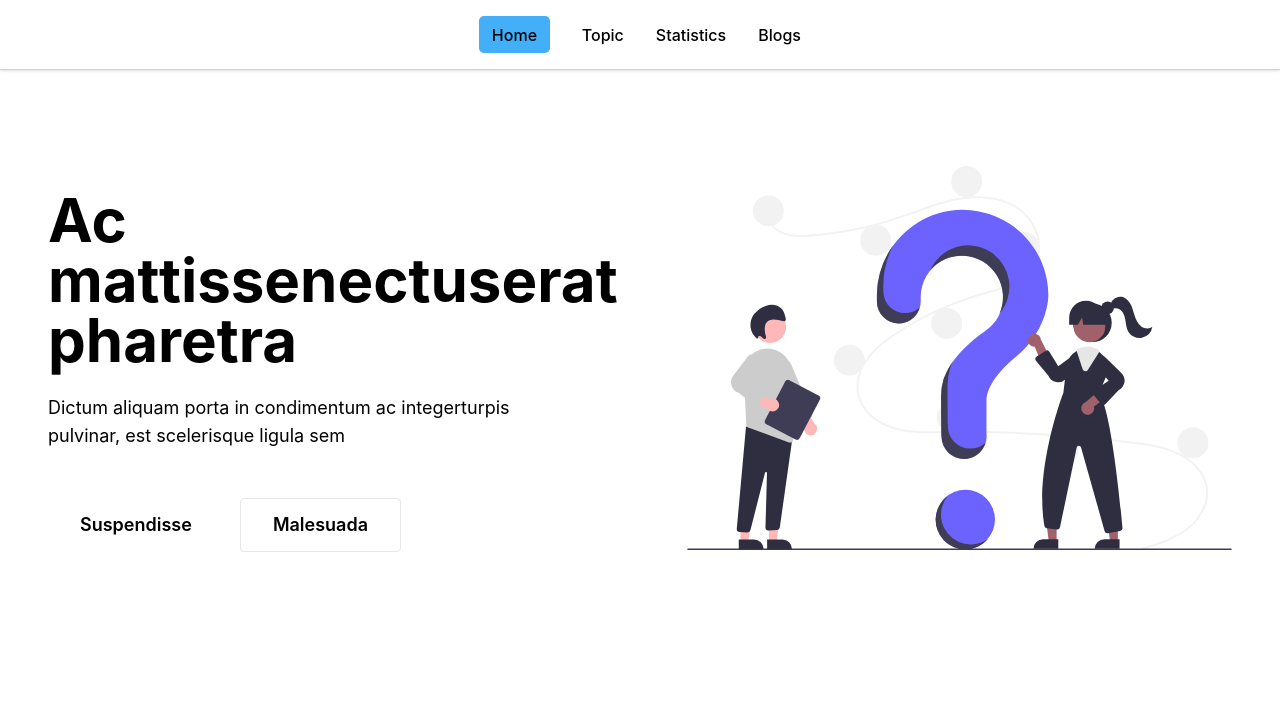
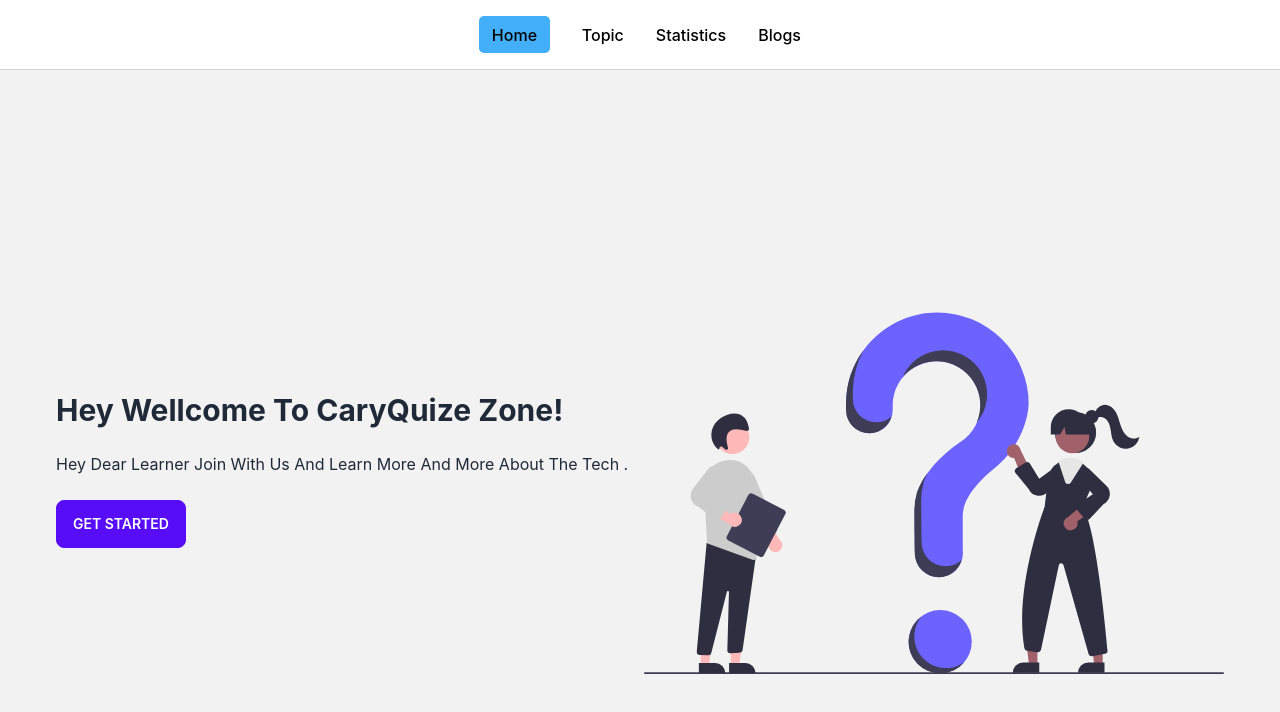
Before and after one commit to codewithashim/Quize-Zone, a React (Create React App) app: page / in a window 1280 px wide. Shown: the top 712 px of the page. Built offline with nearby package versions, Linux system fonts and the light colour scheme.

Commit message:
adde loader data

```diff
--- a/package.json
+++ b/package.json
@@ -6,7 +6,9 @@
     "@testing-library/jest-dom": "^5.16.5",
     "@testing-library/react": "^13.4.0",
     "@testing-library/user-event": "^13.5.0",
+    "daisyui": "^2.31.0",
     "react": "^18.2.0",
+    "react-daisyui": "^2.4.3",
     "react-dom": "^18.2.0",
     "react-router-dom": "^6.4.2",
     "react-scripts": "5.0.1",
--- a/src/Components/Header/Header.jsx
+++ b/src/Components/Header/Header.jsx
@@ -4,12 +4,12 @@ import "./Header.css";
 
 const Header = () => {
   return (
-    <div className="navBar shadow dark:bg-gray-800">
+    <div className="navBar shadow bg-gray-900">
       <NavLink
         className={({ isActive }) => (isActive ? "active" : undefined)}
         to="/"
       >
-      Home
+        Home
       </NavLink>
       <NavLink to="/topic">Topic</NavLink>
       <NavLink to="/statistics">Statistics</NavLink>
--- a/src/Components/Hero/Hero.jsx
+++ b/src/Components/Hero/Hero.jsx
@@ -1,27 +1,30 @@
 import React from "react";
+import { Link } from "react-router-dom";
 import HeroBanner from "../../Assets/hero-banner.svg";
 
 const Hero = () => {
   return (
-    <main>
-     <section className="dark:bg-gray-800 dark:text-gray-100">
-        <div className="container flex flex-col justify-center p-6 mx-auto sm:py-12 lg:py-24 lg:flex-row lg:justify-between">
-            <div className="flex flex-col justify-center p-6 text-center rounded-sm lg:max-w-md xl:max-w-lg lg:text-left">
-                <h1 className="text-5xl font-bold leading-none sm:text-6xl">Ac mattis<span className="dark:text-violet-400">senectus</span>erat pharetra</h1>
-                <p className="mt-6 mb-8 text-lg sm:mb-12">Dictum aliquam porta in condimentum ac integer
-                    <br className="hidden md:inline lg:hidden"/>turpis pulvinar, est scelerisque ligula sem</p>
-
-                <div className="flex flex-col space-y-4 sm:items-center sm:justify-center sm:flex-row sm:space-y-0 sm:space-x-4 lg:justify-start">
-                    <a rel="noopener noreferrer" href="?" className="px-8 py-3 text-lg font-semibold rounded dark:bg-violet-400 dark:text-gray-900">Suspendisse</a>
-                    <a rel="noopener noreferrer" href="?" className="px-8 py-3 text-lg font-semibold border rounded dark:border-gray-100">Malesuada</a>
-                </div>
-            </div>
-            <div className="flex items-center justify-center p-6 mt-8 lg:mt-0 h-72 sm:h-80 lg:h-96 xl:h-112 2xl:h-128">
-                <img src={HeroBanner} alt="Hero Banner" className="object-contain h-72 sm:h-80 lg:h-96 xl:h-112 2xl:h-128" />
-            </div>
+    <section className="container">
+      <div className="hero min-h-screen bg-base-200 px-10">
+        <div className="hero-content grid md:grid-cols-2 sm:grid-cols-1 gap-2">
+          <div>
+            <h1 className="text-3xl font-bold">
+              Hey Wellcome To CaryQuize Zone!
+            </h1>
+            <p className="py-6">
+              Hey Dear Learner Join With Us And Learn More And More About The
+              Tech .
+            </p>
+            <Link className="btn btn-primary" to="/topic">
+              Get Started
+            </Link>
+          </div>
+          <div>
+            <img src={HeroBanner} alt="hero banner" />
+          </div>
         </div>
+      </div>
     </section>
-    </main>
   );
 };
 
--- a/src/Components/Router/Router.jsx
+++ b/src/Components/Router/Router.jsx
@@ -14,6 +14,9 @@ const route = createBrowserRouter([
       { path: "/", element: <Home></Home> },
       {
         path: "/topic",
+        loader: async () => {
+          return fetch("https://openapi.programming-hero.com/api/quiz");
+        },
         element: <Topic></Topic>,
       },
       {
--- a/src/Components/Topic/Topic.jsx
+++ b/src/Components/Topic/Topic.jsx
@@ -1,6 +1,10 @@
 import React from 'react';
+import { useLoaderData } from 'react-router-dom';
 
 const Topic = () => {
+    const quizeTopic = useLoaderData()
+    const allTopic = quizeTopic.data;
+    console.log(allTopic);
     return (
         <div>
             <h2>Hello Topic</h2>
--- a/tailwind.config.js
+++ b/tailwind.config.js
@@ -4,5 +4,5 @@ module.exports = {
   theme: {
     extend: {},
   },
-  plugins: [],
+  plugins: [require("daisyui")],
 };
```
Also changed, not shown: 1 other file (tests, documents, lock files or other folders).
